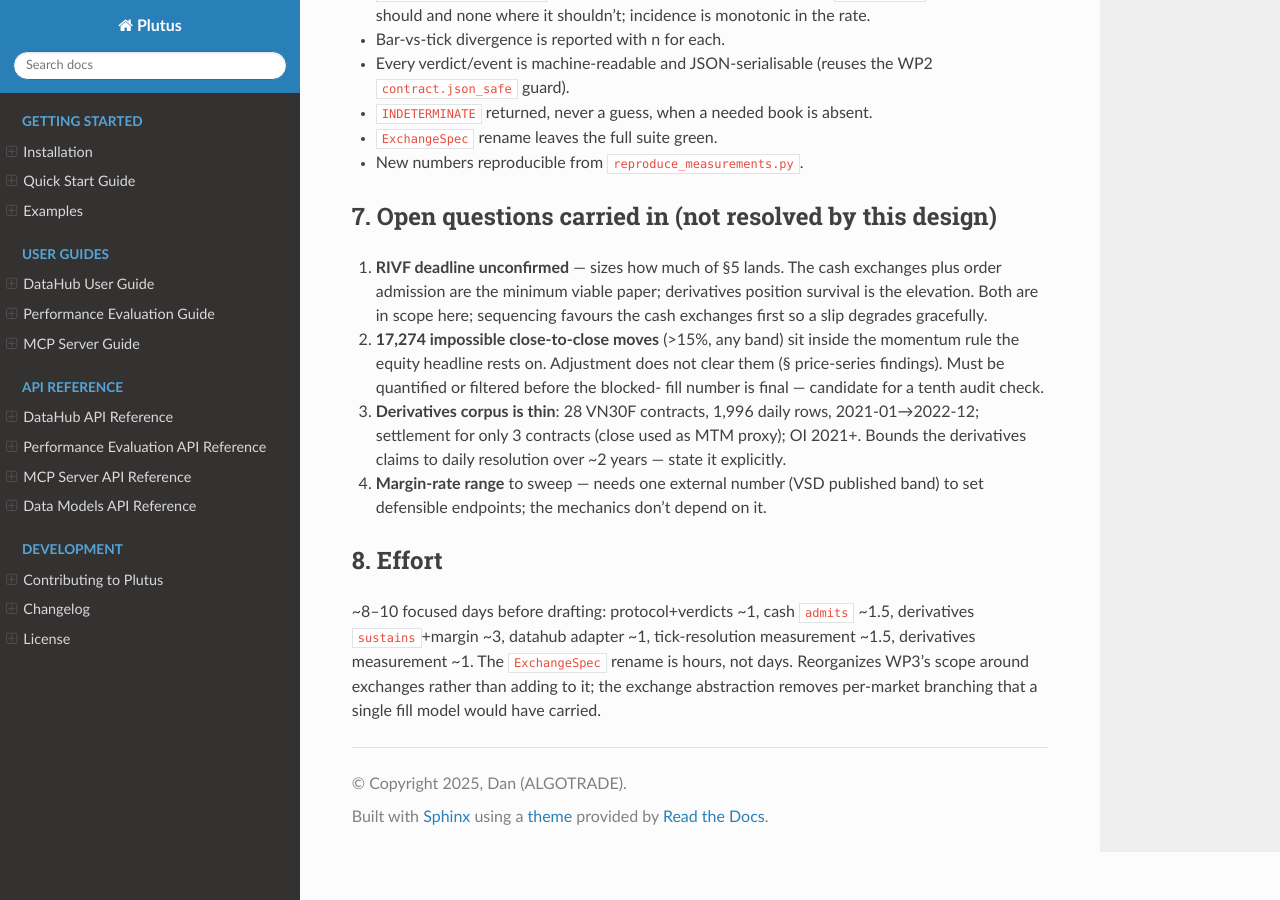
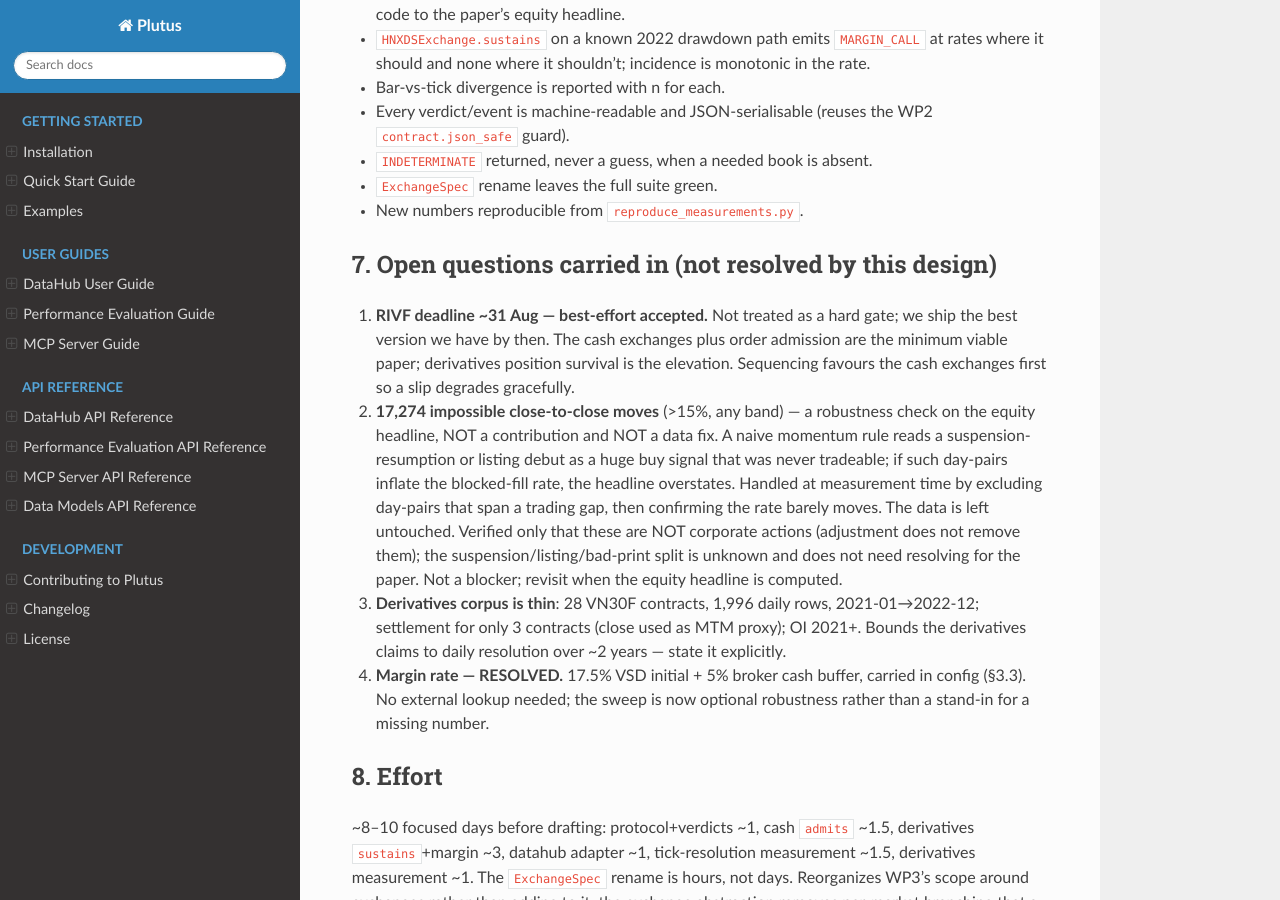
Before and after one commit to algotrade-plutus/plutus, a Sphinx documentation site: the page built from docs/superpowers/specs/2026-08-24-exchange-fill-model-design.md, in a window 1280 px wide and 900 px high, scrolled down 5133 px. Built offline with Sphinx 7.4.7 and the Read the Docs theme 3.1.0, drawn with Linux system fonts in a browser that asks for light colours; some of the changed text lies outside the part shown.

Commit message:
Spec: resolve the four open questions per review
1. RIVF ~31 Aug is best-effort, not a hard gate; ship the best version we have.
2. The 17,274 impossible moves are a robustness check on the equity headline,
   not a contribution and not a data fix. Reframed: exclude trading-gap
   day-pairs at measurement time, confirm the rate barely moves, leave the data
   alone. Corrected an earlier overstatement -- only verified they are not
   corporate actions; the suspension/listing/bad-print split is unknown and
   need not be resolved. De-escalated from blocker to measurement-time detail.
3. (unchanged) derivatives corpus thin; enhance later via data.
4. Margin rate RESOLVED: 17.5% VSD initial + 5% broker buffer, config-driven.
   The engine reads the rate; the sensitivity sweep is now optional robustness
   rather than a substitute for a missing number.

Co-Authored-By: Claude Opus 5 <noreply@anthropic.com>

```diff
--- a/docs/superpowers/specs/2026-08-24-exchange-fill-model-design.md
+++ b/docs/superpowers/specs/2026-08-24-exchange-fill-model-design.md
@@ -182,10 +182,12 @@ side of a locked band), `POSITION_LIMIT_EXCEEDED`, `EXPIRY_SETTLEMENT`.
 
 Margin is a *rule*, not vendor data. `plutus.market.margin` models the
 mechanics — initial vs maintenance, daily mark-to-market against settlement (or
-close as proxy where settlement is absent) — and takes the rate as a parameter.
-The paper reports margin-call incidence as a **sensitivity sweep** over a
-plausible rate range (e.g. 10–20%), which is stronger than a point estimate and
-honest about the one input the corpus lacks.
+close as proxy where settlement is absent) — and reads the rate from config.
+Defaults are the known Vietnamese figures: **17.5% VSD initial margin, plus a
+5% broker cash buffer** (so a position must post ~22.5% of notional). The
+margin call fires on the maintenance threshold. The paper reports incidence at
+these real rates; a sensitivity sweep over neighbouring rates is retained as an
+optional robustness panel, not a substitute for a number we now have.
 
 `sustains` reports what the exchange would do; it does not liquidate on the
 trader's behalf, re-enter, or compute P&L.
@@ -238,20 +240,28 @@ remain and all serve the new claims as reproducible substrate.
 
 ## 7. Open questions carried in (not resolved by this design)
 
-1. **RIVF deadline unconfirmed** — sizes how much of §5 lands. The cash
-   exchanges plus order admission are the minimum viable paper; derivatives
-   position survival is the elevation. Both are in scope here; sequencing
-   favours the cash exchanges first so a slip degrades gracefully.
-2. **17,274 impossible close-to-close moves** (>15%, any band) sit inside the
-   momentum rule the equity headline rests on. Adjustment does not clear them
-   (§ price-series findings). Must be quantified or filtered before the blocked-
-   fill number is final — candidate for a tenth audit check.
+1. **RIVF deadline ~31 Aug — best-effort accepted.** Not treated as a hard
+   gate; we ship the best version we have by then. The cash exchanges plus
+   order admission are the minimum viable paper; derivatives position survival
+   is the elevation. Sequencing favours the cash exchanges first so a slip
+   degrades gracefully.
+2. **17,274 impossible close-to-close moves** (>15%, any band) — a robustness
+   check on the equity headline, NOT a contribution and NOT a data fix. A naive
+   momentum rule reads a suspension-resumption or listing debut as a huge buy
+   signal that was never tradeable; if such day-pairs inflate the blocked-fill
+   rate, the headline overstates. Handled at measurement time by excluding
+   day-pairs that span a trading gap, then confirming the rate barely moves.
+   The data is left untouched. Verified only that these are NOT corporate
+   actions (adjustment does not remove them); the suspension/listing/bad-print
+   split is unknown and does not need resolving for the paper. Not a blocker;
+   revisit when the equity headline is computed.
 3. **Derivatives corpus is thin**: 28 VN30F contracts, 1,996 daily rows,
    2021-01→2022-12; settlement for only 3 contracts (close used as MTM proxy);
    OI 2021+. Bounds the derivatives claims to daily resolution over ~2 years —
    state it explicitly.
-4. **Margin-rate range** to sweep — needs one external number (VSD published
-   band) to set defensible endpoints; the mechanics don't depend on it.
+4. **Margin rate — RESOLVED.** 17.5% VSD initial + 5% broker cash buffer,
+   carried in config (§3.3). No external lookup needed; the sweep is now
+   optional robustness rather than a stand-in for a missing number.
 
 ## 8. Effort
 
```
